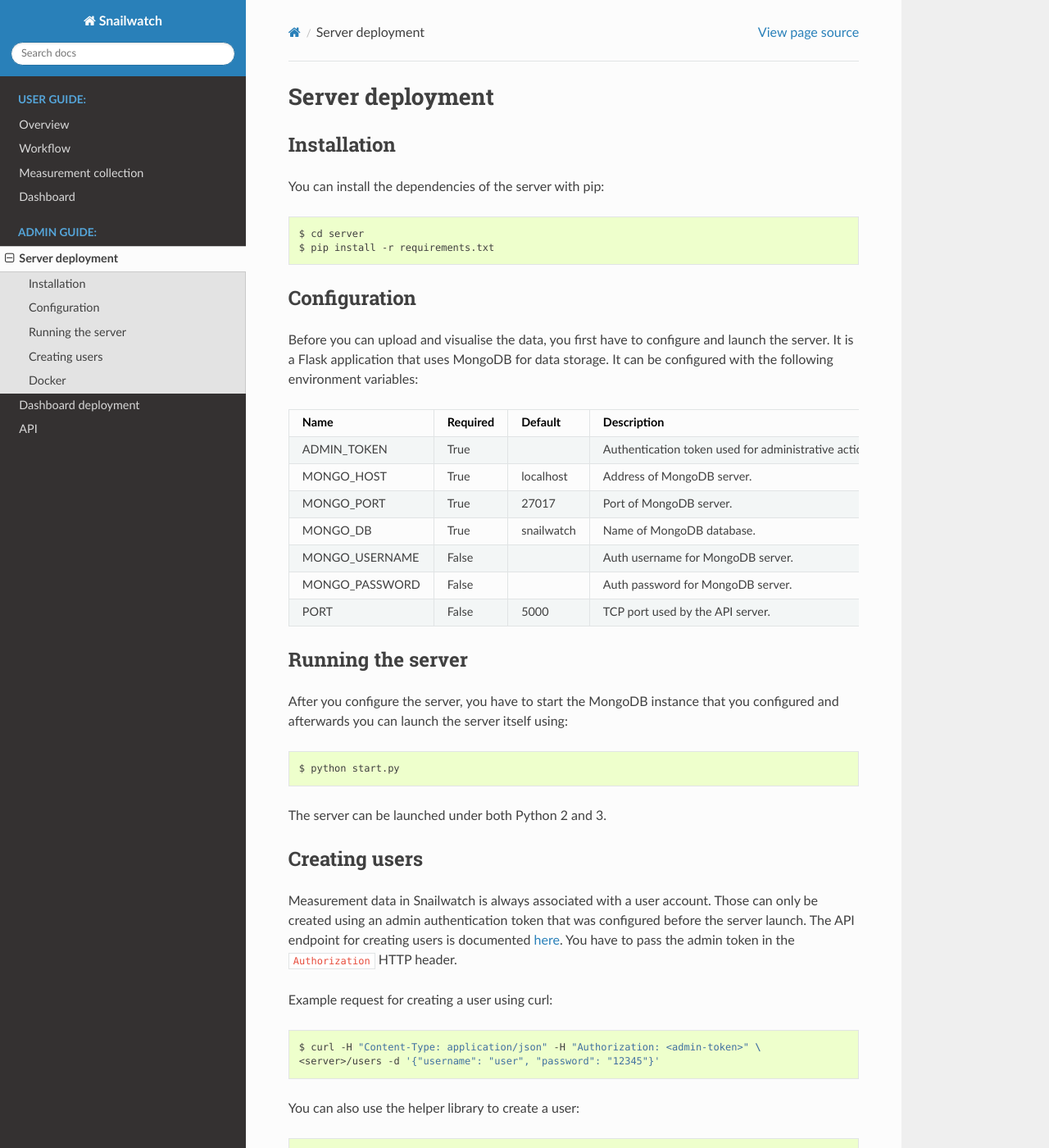
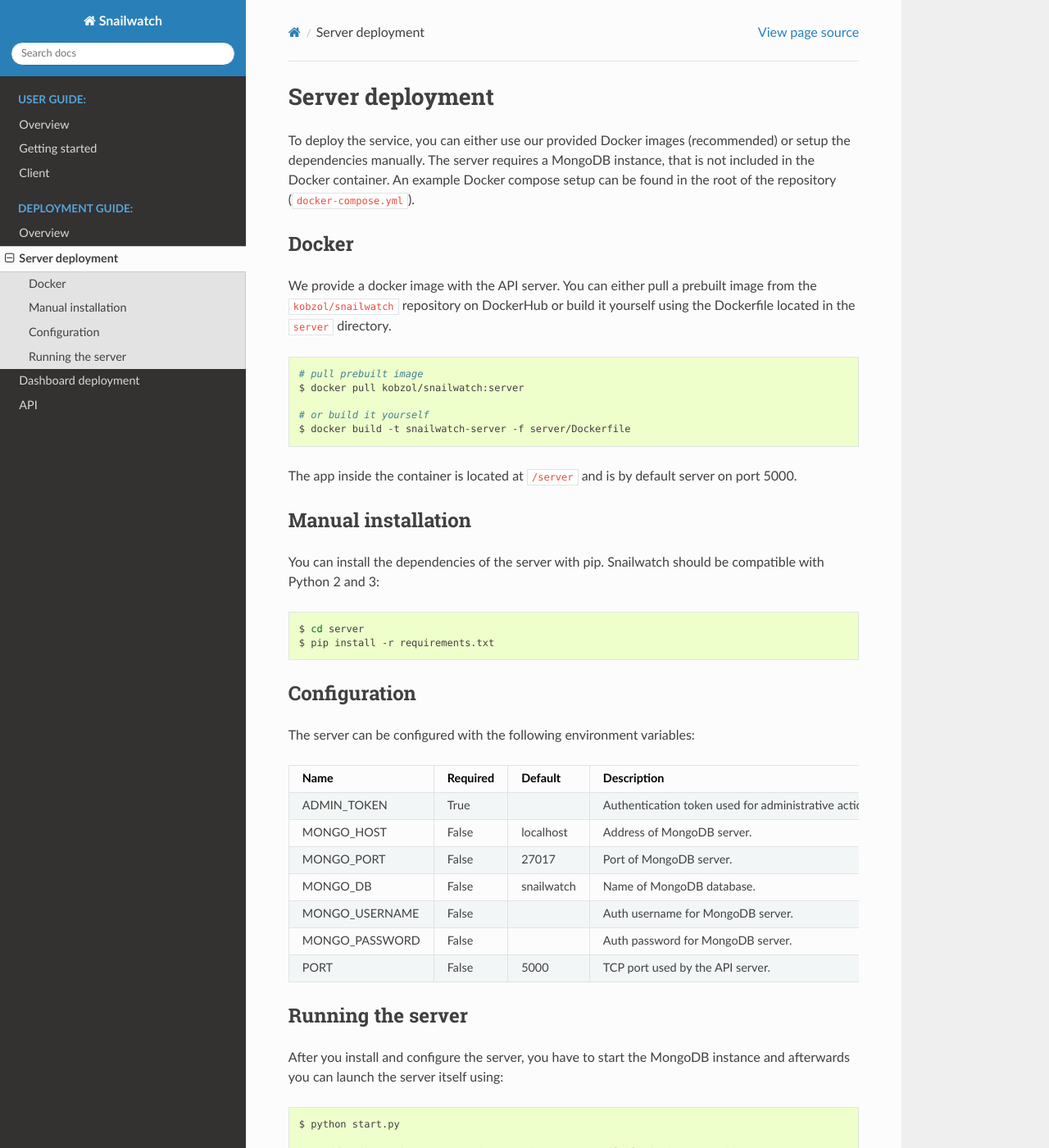
Before and after one commit to It4innovations/snailwatch, a Sphinx documentation site: the page built from docs/server-deploy.rst, in a window 1280 px wide and 1400 px high. Shown: the whole window at 82% size. Built offline with Sphinx 7.4.7 and the Read the Docs theme 2.0.0, drawn with Linux system fonts in a browser that asks for light colours; some of the changed text lies outside the part shown.

Commit message:
DOC: update documentation

```diff
--- /dev/null
+++ b/docs/client.rst
@@ -0,0 +1,47 @@
+Client
+======
+We provide a simple Python library that allows you to create a user and upload measurements.
+You can either use it as a CLI tool or as a library directly in your code.
+
+It is located in the ``python`` directory.
+
+Example CLI usage:
+
+.. code-block:: bash
+
+    # uploading data directly
+    $ python -m swclient <server> upload 'my-benchmark' '{"commit": "abc"}' '{"result": {"type": "time", "value": "15"}}'
+
+    # uploading data from a JSON file
+    $ python -m swclient <server> upload-file benchmarks.json
+
+The most common way to use this library is from a script that is run by a CI service.
+Your script may look something like this (simplified example that measures each benchmark only once):
+
+.. code-block:: python
+
+    import tests
+    import swclient
+    import os
+
+    time_a = tests.benchmark_a()
+
+    session = Session(
+        '<server>/api',
+        <your-upload-token>
+    )
+
+    session.upload_measurement(
+        'BenchmarkA',       # benchmark name
+        {                   # environment of the measurement
+            'commit': os.environ['CI_COMMIT'],
+            'branch': os.environ['CI_BRANCH'],
+            'threads': '16'
+        },
+        {                   # measured results
+            'executionTime': {
+                'value': time_a,
+                'type': 'time'
+            }
+        }
+    )
--- a/docs/collection.rst
+++ /dev/null
@@ -1,68 +0,0 @@
-Measurement collection
-======================
-Measurements are grouped into projects that belong to a single user.
-Before you can upload data to the server, you have to create a project and
-generate an upload token for the project. You can do both either using the
-web :doc:`dashboard <dashboard>` or using the REST :doc:`API <api>`.
-
-For now let's assume you chose the latter. You can generate a session token
-by logging in (documented :api:`here <#tag/User/paths/~1login/post>`).
-You can generate as many session tokens as you want (for example one for manual
-uploads, one for automated continuous integration uploads etc.).
-
-Example curl request to login and create a session token:
-
-.. code-block:: bash
-
-    $ curl -H "Content-Type: application/json" <server>/login \
-    -d '{"username": "user", "password": "12345"}'
-
-This request will return a session token that you will use for subsequent
-requests.
-
-Projects can be created using :api:`this endpoint <#tag/Project/paths/~1projects/post>`.
-
-Example curl request to create a project:
-
-.. code-block:: bash
-
-    $ curl -H "Content-Type: application/json" -H "Authorization: <session-token>" \
-    <server>/projects -d '{"name": "MyAwesomeProject"}'
-
-You will get back a JSON object with the project's id which will be required
-for creating an upload token.
-The project id will be stored in a key named ``_id`` in the returned object.
-
-After you are logged in and you know the id of your project, you can get its
-upload token that is needed for uploading measurements.
-
-.. code-block:: bash
-
-    $ curl -H "Content-Type: application/json" -H "Authorization: <session-token>" \
-    <server>/get-upload-token/<project-id>
-
-You will get back a string containing the upload token.
-
-After you have an upload token, you can upload measurements for
-the given project. If you don't feel like creating HTTP requests manually,
-you can use a helper library (located at ``python/swclient``).
-For using the uploading API directly look
-:api:`here <#tag/Measurement/paths/~1measurements/post>`.
-
-Example curl request to upload a measurement to a project:
-
-.. code-block:: bash
-
-    $ curl -H "Content-Type: application/json" -H "Authorization: <upload-token>" \
-    <server>/measurements -d '{
-        "benchmark": "MyFirstBenchmark",
-        "environment": {
-            "commit": "abcdef..."
-        },
-        "result": {
-            "exec-time": {
-                "type": "time",
-                "value": "13.37"
-            }
-        }
-    }'
--- a/docs/conf.py
+++ b/docs/conf.py
@@ -46,21 +46,27 @@
     'sphinxcontrib.redoc'
 ]
 
-url = 'https://snailwatch.it4i.cz{}/api/schema'
+service_url = 'https://snailwatch.it4i.cz'
 version = ''
 if os.environ.get('READTHEDOCS_VERSION', '') == 'dev':
     version = '/dev'
+
+spec = '{}{}/api/schema'.format(service_url, version)
 
 redoc = [
     {
         'name': 'Snailwatch API',
         'page': 'api',
-        'spec': url.format(version),
+        'spec': spec,
         'opts': {
-            'suppress-warnings': True
+            'suppress-warnings': False
         }
     }
 ]
+
+rst_prolog = """
+.. |service-url| replace:: {service_url}
+""".format(service_url=service_url)
 
 # Add any paths that contain templates here, relative to this directory.
 templates_path = ['_templates']
@@ -177,5 +183,6 @@
 
 # -- Extension configuration -------------------------------------------------
 extlinks = {
-    'api': (API_URL + '%s', None)
+    'api': (API_URL + '%s', None),
+    'web': (service_url + '%s', None)
 }
--- a/docs/dashboard-deploy.rst
+++ b/docs/dashboard-deploy.rst
@@ -1,16 +1,40 @@
 Dashboard deployment
 ====================
-Installation
-------------
-You can install dependencies of the dashboard using npm::
+The dashboard is a React app that connects to the API server and visualizes the collected measurements.
+You can deploy it either using Docker (recommended) or by using manual setup.
 
+Docker
+------
+We provide a docker image with the dashboard. You can either pull a prebuilt image from the ``kobzol/snailwatch``
+repository on DockerHub or build it yourself using the Dockerfile located in the ``dashboard`` directory.
+
+.. code-block:: bash
+
+    # pull prebuilt image
+    $ docker pull kobzol/snailwatch:dashboard
+
+    # or build it yourself
+    $ docker build -t snailwatch-dashboard -f dashboard/Dockerfile
+
+The app inside the container is located at ``/dashboard`` and is by default served on port 3000.
+
+
+Installation and build
+----------------------
+You can install dependencies of the dashboard using npm:
+
+.. code-block:: bash
+
+    # install dependencies
     $ cd dashboard
     $ npm install
 
+    # build a production version into the `build` directory
+    $ npm run build
+
 Configuration
 -------------
-Before launching the dashboard, you have to provide address of the API server.
-It is passed through an environment variable:
+When deploying the dashboard, you have to provide the address of the API server using an environment variable.
 
 +----------------+------------+-----------------------+-------------------------------------+
 | Name           | Required   | Default               | Description                         |
@@ -20,16 +44,7 @@
 
 Starting the dashboard
 ----------------------
-After you fill in the configuration you can build it and then serve it
-from the ``build`` directory::
 
-    $ npm run build
-    $ API_SERVER=http://localhost:5000 node build/server.js
+.. code-block:: bash
 
-Docker
-------
-We provide a docker image with the dashboard. ::
-
-    $ docker pull kobzol/snailwatch:dashboard
-
-More information about the image can be found `here <https://hub.docker.com/r/kobzol/snailwatch>`_.
+    $ API_SERVER=http://my-deployed-server node build/server.js
--- /dev/null
+++ b/docs/getting-started.rst
@@ -0,0 +1,57 @@
+Getting started
+===============
+This guide shows reference API calls for logging in, creating a project, getting its upload token and uploading
+a measurement. This assumes that you already have a user account (TODO).
+
+If you don't want to manually create HTTP requests, you can use our provided Python :doc:`library <client>`.
+
+1. Log in and get a session token :api:`(endpoint) <#tag/User/paths/~1login/post>`:
+
+.. code-block:: bash
+
+    $ curl -H "Content-Type: application/json" <server>/login \
+      -d '{"username": "user", "password": "12345"}'
+    # { "id": "1234", "token": "abcdef" }
+
+This request will return a session token that you have to put into the ``Authorization`` header for subsequent
+requests.
+
+2. Create a project :api:`(endpoint) <#tag/Project/paths/~1projects/post>`:
+
+.. code-block:: bash
+
+    $ curl -H "Content-Type: application/json" -H "Authorization: <session-token>" \
+      <server>/projects -d '{"name": "MyAwesomeProject"}'
+    # { "name": "MyAwesomeProject", ..., "_id": "5b90d743e540cd399e5e1a6a" }
+
+You will get back a JSON object with the project's id which will be required
+for creating an upload token.
+The project id will be stored in a key named ``_id`` in the returned object.
+
+3. Get the project upload token :api:`(endpoint) <#tag/Project/paths/~1get-upload-token~1{project-id}/get>`:
+
+.. code-block:: bash
+
+    $ curl -H "Content-Type: application/json" -H "Authorization: <session-token>" \
+    <server>/get-upload-token/<project-id>
+
+You will get back a JSON string containing the upload token. After you have an upload token, you can start
+uploading measurements to the given project.
+
+4. Upload measurements :api:`(endpoint) <#tag/Measurement/paths/~1measurements/post>`:
+
+.. code-block:: bash
+
+    $ curl -H "Content-Type: application/json" -H "Authorization: <upload-token>" \
+    <server>/measurements -d '{
+        "benchmark": "MyFirstBenchmark",
+        "environment": {
+            "commit": "abcdef"
+        },
+        "result": {
+            "runtime": {
+                "type": "time",
+                "value": "13.37"
+            }
+        }
+    }'
--- a/docs/overview.rst
+++ b/docs/overview.rst
@@ -1,14 +1,35 @@
 Overview
 ========
-Snailwatch is a tool for collecting and visualising performance-oriented data,
-such as benchmark results. It consists of a REST server that manages the
-measured results and a web dashboard UI for data visualisation.
+Snailwatch is a hosted service that consists of a MongoDB database, a Flask server with REST API and a React
+dashboard. You upload measured results of your performance tests (benchmarks) using the API and the data then appears
+in the dashboard.
 
-To get started, you have to :doc:`deploy the server <server-deploy>`. After
-that you can :doc:`upload benchmark results <collection>`. If you want
-to use the web dashboard, you have to :doc:`connect it <dashboard-deploy>`
-to the server first. Usage instructions for the dashboard can be found
-:doc:`here <dashboard>`.
+To start using Snailwatch, you have to create a user account. If you host Snailwatch yourself, you can do that using the
+API (TODO: link). If you don't, you have to create a new account :web:`here </register>`.
 
-Complete API documentation for the REST server can be found
-:doc:`here <api>`.
+After creating up your account, you have to create a project. It roughly corresponds to a single repository,
+but you may also have multiple repositories belonging to a single project.
+You can create a project in the dashboard or using :api:`this endpoint <#tag/Project/paths/~1projects/post>`.
+
+The final component required for uploading measurements is an upload token. The token is displayed in the Project
+section of the dashboard, but you can also read it programatically
+:api:`here <#tag/Project/paths/~1get-upload-token~1{project-id}/get>`.
+
+With the upload token you can start to upload measurements. The recommended way of
+automatically uploading benchmark results is to use a CI service such as `Travis <https://travis-ci.org/>`_ or
+`GitLab <https://gitlab.com>`_.
+
+In a typical usage scenario, after every new commit is pushed to your repository, the CI service will run a script
+that launches your performance tests and uploads the results to Snailwatch. We provide a small Python to ease the
+measurement uploads. You can see its usage :doc:`here <client>`.
+
+.. note ::
+
+    There are three types of tokens in Snailwatch:
+
+    1. Admin token - configured when you deploy the app. Required for creating users with API.
+    2. Session token - one per user login, required for all API calls except measurement uploads and user creation.
+    3. Upload token - one per each project, required for measurement uploads.
+
+In the :doc:`Getting started <getting-started>` guide you can find a complete API workflow that uploads a measurement
+to Snailwatch.
--- a/docs/server-deploy.rst
+++ b/docs/server-deploy.rst
@@ -1,28 +1,49 @@
 Server deployment
 =================
-Installation
-------------
-You can install the dependencies of the server with pip::
+To deploy the service, you can either use our provided Docker images (recommended) or setup the dependencies manually.
+The server requires a MongoDB instance, that is not included in the Docker container. An example Docker compose setup
+can be found in the root of the repository (``docker-compose.yml``).
+
+Docker
+------
+We provide a docker image with the API server. You can either pull a prebuilt image from the ``kobzol/snailwatch``
+repository on DockerHub or build it yourself using the Dockerfile located in the ``server`` directory.
+
+.. code-block:: bash
+
+    # pull prebuilt image
+    $ docker pull kobzol/snailwatch:server
+
+    # or build it yourself
+    $ docker build -t snailwatch-server -f server/Dockerfile
+
+The app inside the container is located at ``/server`` and is by default server on port 5000.
+
+
+Manual installation
+-------------------
+You can install the dependencies of the server with pip. Snailwatch should be compatible with Python 2 and 3:
+
+.. code-block:: bash
 
     $ cd server
     $ pip install -r requirements.txt
 
+
 Configuration
 -------------
-Before you can upload and visualise the data, you first have to configure
-and launch the server. It is a Flask application that uses MongoDB for data
-storage. It can be configured with the following environment variables:
+The server can be configured with the following environment variables:
 
 +--------------------+------------+------------------+--------------------------------------------------------+
 | Name               | Required   | Default          | Description                                            |
 +====================+============+==================+========================================================+
 | ADMIN_TOKEN        | True       |                  | Authentication token used for administrative actions.  |
 +--------------------+------------+------------------+--------------------------------------------------------+
-| MONGO_HOST         | True       | localhost        | Address of MongoDB server.                             |
+| MONGO_HOST         | False      | localhost        | Address of MongoDB server.                             |
 +--------------------+------------+------------------+--------------------------------------------------------+
-| MONGO_PORT         | True       | 27017            | Port of MongoDB server.                                |
+| MONGO_PORT         | False      | 27017            | Port of MongoDB server.                                |
 +--------------------+------------+------------------+--------------------------------------------------------+
-| MONGO_DB           | True       | snailwatch       | Name of MongoDB database.                              |
+| MONGO_DB           | False      | snailwatch       | Name of MongoDB database.                              |
 +--------------------+------------+------------------+--------------------------------------------------------+
 | MONGO_USERNAME     | False      |                  | Auth username for MongoDB server.                      |
 +--------------------+------------+------------------+--------------------------------------------------------+
@@ -33,43 +54,12 @@
 
 Running the server
 ------------------
-After you configure the server, you have to start the MongoDB instance that you
-configured and afterwards you can launch the server itself using::
+After you install and configure the server, you have to start the MongoDB instance and afterwards you
+can launch the server itself using:
+
+.. code-block:: bash
 
     $ python start.py
 
-The server can be launched under both Python 2 and 3.
-
-Creating users
----------------
-Measurement data in Snailwatch is always associated with a user account.
-Those can only be created using an admin authentication token that was
-configured before the server launch. The API endpoint for creating users
-is documented :api:`here <#tag/Admin/paths/~1users/post>`.
-You have to pass the admin token in the ``Authorization`` HTTP header.
-
-Example request for creating a user using curl:
-
-.. code-block:: bash
-
-    $ curl -H "Content-Type: application/json" -H "Authorization: <admin-token>" \
-    <server>/users -d '{"username": "user", "password": "12345"}'
-
-You can also use the helper library to create a user:
-
-.. code-block:: bash
-
-    $ python -m python/swclient <server-address> <admin-token> create-user <username>
-
-Once you create user accounts for your users, they can then login using the
-:doc:`dashboard <dashboard>`.
-
-Docker
-------
-We provide a docker image with the API server.
-
-.. code-block:: bash
-
-    $ docker pull kobzol/snailwatch:server
-
-More information about the image can be found `here <https://hub.docker.com/r/kobzol/snailwatch>`_.
+    # or if using Docker (MongoDB instance has to be available in its network)
+    $ docker run -e"ADMIN_TOKEN=abc" -p 5000:5000 snailwatch-server
--- a/docs/workflow.rst
+++ /dev/null
@@ -1,6 +0,0 @@
-Workflow
-==============
-The workflow of Snailwatch is very simple. Users can create projects
-(those can usually be mapped 1:1 to a repository) and upload measurement data
-to them using a REST API. The measured results can then be filtered,
-aggregated and displayed in the web dashboard.
```
Also changed, not shown: docs/dashboard.rst (deleted, +0 -7 lines), docs/deploy-overview.rst (added, +9 -0 lines), docs/index.rst (+18 -5 lines), docs/pipeline.png (added).
